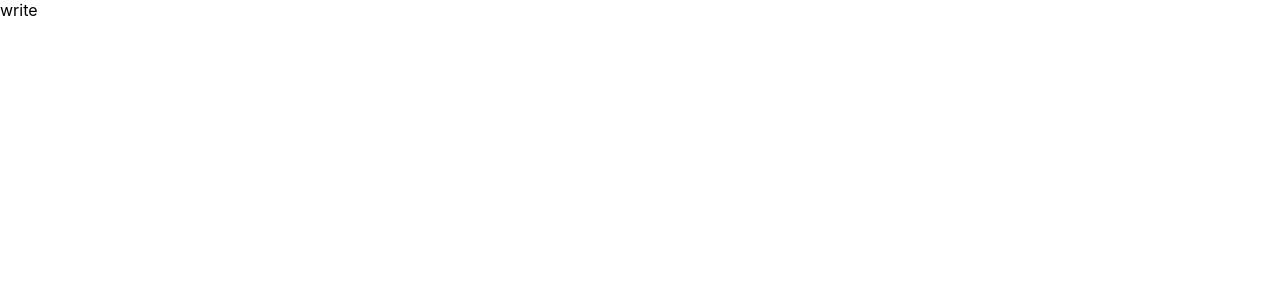
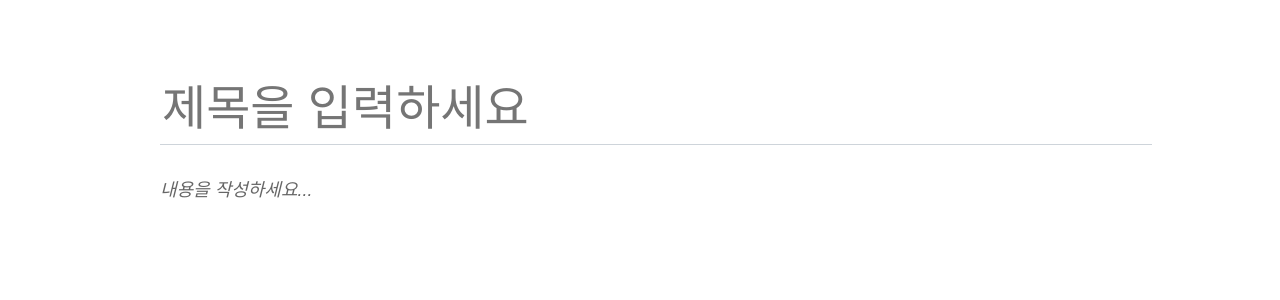
Before and after one commit to cdcoc0/blog-frontend, a React (Create React App) app: page /write in a window 1280 px wide. Shown: the top 300 px of the page. Built offline with nearby package versions, Linux system fonts and the light colour scheme.

Commit message:
Editor UI

```diff
--- a/package.json
+++ b/package.json
@@ -8,6 +8,7 @@
     "@testing-library/user-event": "^12.1.10",
     "axios": "^0.21.1",
     "immer": "^9.0.3",
+    "quill": "^1.3.7",
     "react": "^17.0.2",
     "react-dom": "^17.0.2",
     "react-redux": "^7.2.4",
--- /dev/null
+++ b/src/components/wirte/Editor.js
@@ -0,0 +1,69 @@
+import React, {useRef, useEffect} from "react";
+import Quill from "quill";
+import 'quill/dist/quill.bubble.css';
+import styled from "styled-components";
+import palette from "../../lib/styles/palette";
+import Responsive from "../common/Responsive";
+
+
+const EditorBlock = styled(Responsive)`
+    /* 페이지 위아래 여백 지정 */
+    padding-top: 5rem;
+    padding-bottom: 5rem;
+`;
+
+const TitleInput = styled.input`
+    font-size: 3rem;
+    outline: none;
+    padding-bottom: 0.5rem;
+    border: none;
+    border-bottom: 1px solid ${palette.gray[4]};
+    margin-bottom: 2rem;
+    width: 100%;
+`
+
+const QuillWrapper = styled.div`
+    /* 최소 크기 지정 및 padding 제거 */
+    .ql-editor {
+        padding: 0;
+        min-height: 320px;
+        font-size: 1.125rem;
+        line-height: 1.5;
+    }
+    .ql-editor.ql-blank::before {
+        left: 0px;
+    }
+`
+
+const Editor = () => {
+    const quillElement = useRef(null); //Quill을 적용할 DivElement를 설정
+    const quillInstance = useRef(null); //Quill 인스턴스를 설정
+
+    useEffect(() => {
+        quillInstance.current = new Quill(quillElement.current, {
+            theme: 'bubble',
+            placeholder: '내용을 작성하세요...',
+            modules: {
+                //더 많은 옵션
+                //https://quilljs.com/docs/modules/toolbar 참고
+                toolbar: [
+                    [{header: '1'}, {header: '2'}],
+                    ['bold', 'italic', 'underline', 'strike'],
+                    [{list: 'ordered'}, {list: 'bullet'}],
+                    ['blockquote', 'code-block', 'link', 'image'],
+                ],
+            }
+        })
+    }, []);
+
+    return (
+        <EditorBlock>
+            <TitleInput placeholder="제목을 입력하세요" />
+            <QuillWrapper>
+                <div ref={quillElement} />
+            </QuillWrapper>
+        </EditorBlock>
+    );
+}
+
+export default Editor;
--- a/src/pages/WritePage.js
+++ b/src/pages/WritePage.js
@@ -1,8 +1,12 @@
 import React from "react";
+import Editor from '../components/wirte/Editor';
+import Responsive from "../components/common/Responsive";
 
 const WritePage = () => {
     return (
-        <div>write</div>
+        <Responsive>
+            <Editor />
+        </Responsive>
     );
 }
 
```
Also changed, not shown: 1 other file (tests, documents, lock files or other folders).
